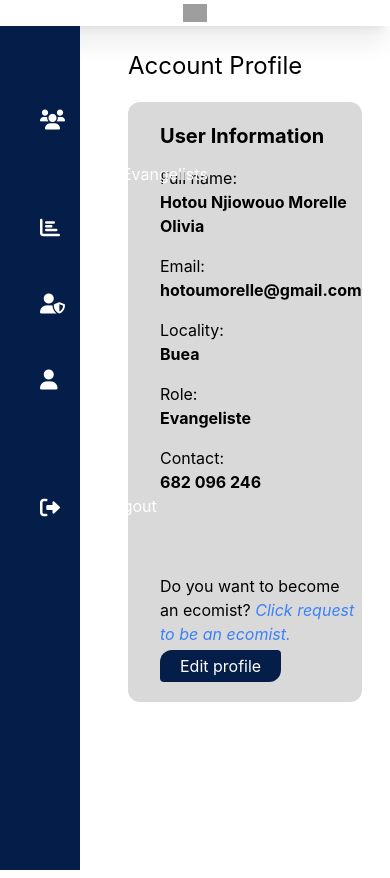
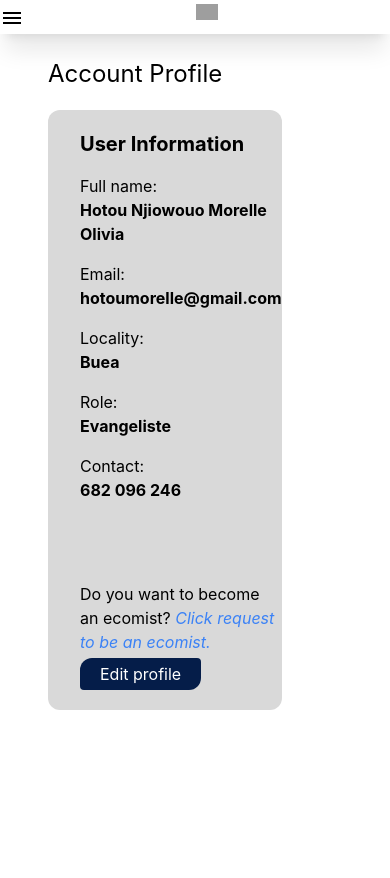
Before and after one commit to develope-with-me/ecomie-web, a React (Create React App) app: page /ui/evangelist-page in a window 390 px wide. Built offline with nearby package versions, Linux system fonts and the light colour scheme; grey boxes are pictures that could not be loaded.

Commit message:
responsive side bar

```diff
--- a/package.json
+++ b/package.json
@@ -3,11 +3,15 @@
   "version": "0.1.0",
   "private": true,
   "dependencies": {
+    "@emotion/react": "^11.14.0",
+    "@emotion/styled": "^11.14.0",
     "@fortawesome/fontawesome-svg-core": "^6.7.2",
     "@fortawesome/free-solid-svg-icons": "^6.7.2",
     "@fortawesome/react-fontawesome": "^0.2.2",
     "@headlessui/react": "^2.2.0",
     "@heroicons/react": "^2.2.0",
+    "@mui/icons-material": "^6.4.8",
+    "@mui/material": "^6.4.8",
     "@testing-library/jest-dom": "^5.17.0",
     "@testing-library/react": "^13.4.0",
     "@testing-library/user-event": "^13.5.0",
--- a/src/component/component UI/Navbar.tsx
+++ b/src/component/component UI/Navbar.tsx
@@ -1,6 +1,10 @@
 import React, { useState } from 'react'
+import DashboardComponent from '../dashboard/SideBar';
+
 import iconLang from '../../images/language.png'
 import { useTranslation } from "react-i18next";
+import MenuIcon from '@mui/icons-material/Menu';
+
 
 
 const Navbar: React.FC = () => {
@@ -12,14 +16,23 @@ const Navbar: React.FC = () => {
         en: 'English',
         fr: 'Français',
     }
-
     const [langContainer, SetlangContainer] = useState(false);
 
+    const [displaySidebar, setDisplaySidebar]= useState(false);
+
   return (
-    <div className='bg-white py-1 flex justify-end shadow-xl'>
+    <div>
+    <div className='bg-white py-1 shadow-xl'>
+
+<div className='flex justify-between' onClick={()=>setDisplaySidebar(!displaySidebar)}>
+  <div className='md:hidden block'>
+<MenuIcon/>
+</div>
+
         <div className='items-center relative cursor-pointer justify-items-center left-30px]' onClick={()=>SetlangContainer(!langContainer)}>
         <img className='w-[6%]' src={iconLang} alt="" />
     <p className='relative bottom-1 text-sm'>{languageNames[i18n.language]}</p>
+        </div>
         </div>
 
     <div className=''>
@@ -32,6 +45,18 @@ const Navbar: React.FC = () => {
     </div>
 
     </div>
+    {displaySidebar &&(
+      <div className="fixed inset-0 bg-gray-900 bg-opacity-50 z-50 md:hidden">
+      <button className=" top-4 right-72 z-50 fixed text-white text-xl" onClick={() => setDisplaySidebar(false)}>
+        ✖
+      </button>
+      <div className='relative bottom-9'>
+      <DashboardComponent style=" w-[50%] h-[100vh] py-5 dashboard px-7 md:hidden block" />
+      </div>
+    </div>
+
+    )}
+    </div>
   )
 }
 
--- a/src/component/dashboard/SideBar.tsx
+++ b/src/component/dashboard/SideBar.tsx
@@ -1,10 +1,14 @@
 import React from "react";
 import {Link} from "react-router-dom";
 
-const DashboardComponent: React.FC = () => {
+interface DashboardComponentProps {
+    style?: string;
+  }
+
+const DashboardComponent: React.FC<DashboardComponentProps> =  ({ style }) => {
     return (
         // <div className="h-screen">
-        <div className="w-1/5 dashboard px-10 ">
+        <div className={style || "w-1/5 dashboard px-10 md:block hidden"}>
             <div>
                 <div className="flex mt-20">
                     <i className="fa-solid fa-users text-xl"></i>
```
Also changed, not shown: 2 other files (tests, documents, lock files or other folders).
